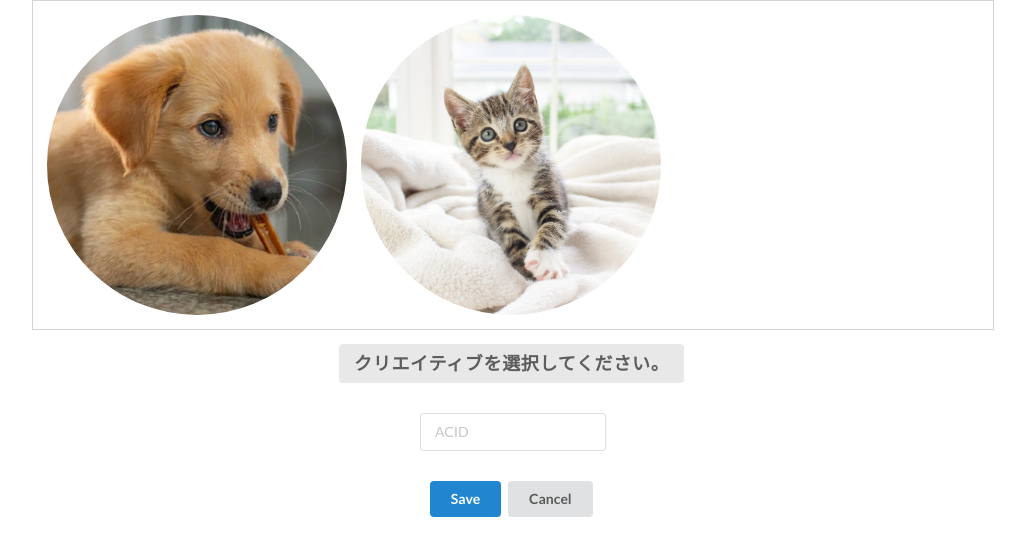
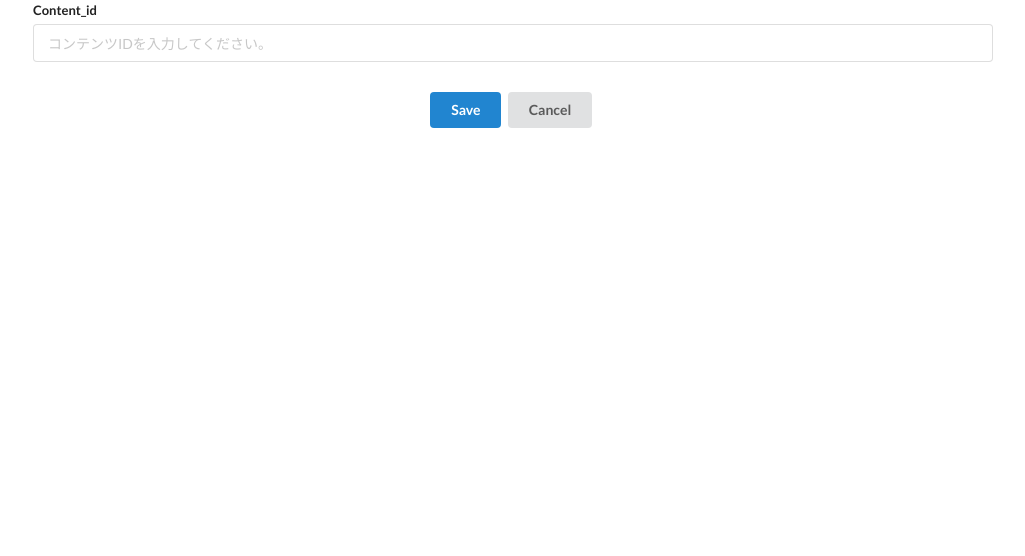
Before and after one commit to tsubota-ryo/sfmc-ac-flask, a Flask app: page / in a window 1280 px wide. Shown: the top 556 px of the page, without its empty margins (127-1152 px from the left). Run offline with Flask 3, Linux system fonts and the light colour scheme.

Commit message:
change: form

```diff
--- a/static/css/main.css
+++ b/static/css/main.css
@@ -12,3 +12,8 @@
 .topmargin{
     margin-top: 30px;
 }
+
+.center {
+    display: block;
+    text-align: center;
+}
--- a/static/js/index.js
+++ b/static/js/index.js
@@ -7,14 +7,6 @@
 // https://developer.salesforce.com/docs/atlas.en-us.noversion.mc-app-development.meta/mc-app-development/using-postmonger.htm
 
 
-// Custom activities load inside an iframe. We'll use postmonger to manage
-// the cross-document messaging between Journey Builder and the activity
-//import Postmonger from '/static/js/postmonger';
-
-
-// Create a new connection for this session.
-// We use this connection to talk to Journey Builder. You'll want to keep this
-// reference handy and pass it into your UI framework if you're using React, Angular, Vue, etc.
 const connection = new Postmonger.Session();
 
 
@@ -25,22 +17,11 @@ let activity = null;
 // Wait for the document to load before we doing anything
 document.addEventListener('DOMContentLoaded', function main() {
 
-    // Setup a test harness so we can interact with our custom activity
-    // outside of journey builder using window functions & browser devtools.
-    // This isn't required by your activity, its for example purposes only
-    // setupExampleTestHarness();
-
-    // setup our ui event handlers
-
     setupEventHandlers();
 
     // Bind the initActivity event...
     // Journey Builder will respond with "initActivity" after it receives the "ready" signal
     connection.on('initActivity', onInitActivity);
-
-
-    // We're all set! let's signal Journey Builder
-    // that we're ready to receive the activity payload...
 
     // Tell the parent iFrame that we are ready.
     connection.trigger('ready');
@@ -75,10 +56,11 @@ function onDoneButtonClick() {
     activity.metaData.isConfigured = true;
 
     // get the option that the user selected and save it to
-    const selected_creative = document.getElementById("selected_creative")
+
+    const creative_id = document.querySelector("#content_id").value;
 
     activity.arguments.execute.inArguments = [{
-        creative_id: selected_creative.value,
+        creative_id: creative_id,
         contact_key: "{{Contact.Key}}",
         uid: "{{Contact.Attribute.D1_TEST_user.UID}}",
         acid: "{{Contact.Attribute.D1_TEST_user.ACID}}",
@@ -107,22 +89,8 @@ function onCancelButtonClick() {
     connection.trigger('requestInspectorClose');
 }
 
-
-
 function setupEventHandlers() {
     // Listen to events on the form
-    document.getElementById('inu').addEventListener('click', inuClick);
-    document.getElementById('neko').addEventListener('click', nekoClick);
     document.getElementById('done').addEventListener('click', onDoneButtonClick);
     document.getElementById('cancel').addEventListener('click', onCancelButtonClick);
 }
-function inuClick(){
-    const selected_creative = document.getElementById("selected_creative")
-    selected_creative.innerHTML = "犬を選択"
-    selected_creative.value="dog"
-}
-function nekoClick(){
-    const selected_creative = document.getElementById("selected_creative")
-    selected_creative.innerHTML = "猫を選択"
-    selected_creative.value="cat"
-}
--- a/templates/index.html
+++ b/templates/index.html
@@ -6,30 +6,22 @@
     <meta name="viewport" content="width=device-width, initial-scale=1.0">
     <link rel="stylesheet" href="/static/css/semantic.min.css">
     <link rel="stylesheet" href="/static/css/main.css">
+    <script src="https://code.jquery.com/jquery-3.7.1.slim.min.js"></script>
     <script src="/static/js/semantic.min.js"></script>
     <script src="/static/js/postmonger.js"></script>
+
     <title>SFMC CustomActivityTest</title>
 </head>
 
 <body>
     <div class="container">
-        <div class="ui attached segment">
-            <img id="inu" class="circular medium ui image floated" src="/static/img/inu.png">
-            <img id="neko" class="circular medium ui image" src="/static/img/neko.png">
+        <div class="ui form">
+            <div class="field">
+                <label>Content_id</label>
+                <input id="content_id" type="text" name="first-name" placeholder="コンテンツIDを入力してください。">
             </div>
 
-        <div class="ui horizontal divider">
-
-        <div class="ui label big topmargin" id="selected_creative">
-            クリエイティブを選択してください。
-        </div></br>
-
-
-        <div class="ui input topmargin">
-            <input type="text" placeholder="ACID">
-        </div>
-
-        <div class="btn_group">
+            <div class="btn_group center">
                 <button class="ui primary right button" id="done">
                     Save
                 </button>
@@ -37,6 +29,12 @@
                     Cancel
                 </button>
             </div>
+        </div>
+
+        <div class="ui horizontal center">
+
+
+
         <input type="hidden" name="creative_value" value="">
 
         </div>
```
Also changed, not shown: 1 other file. Lines whose indentation alone changed are shown as unchanged.
